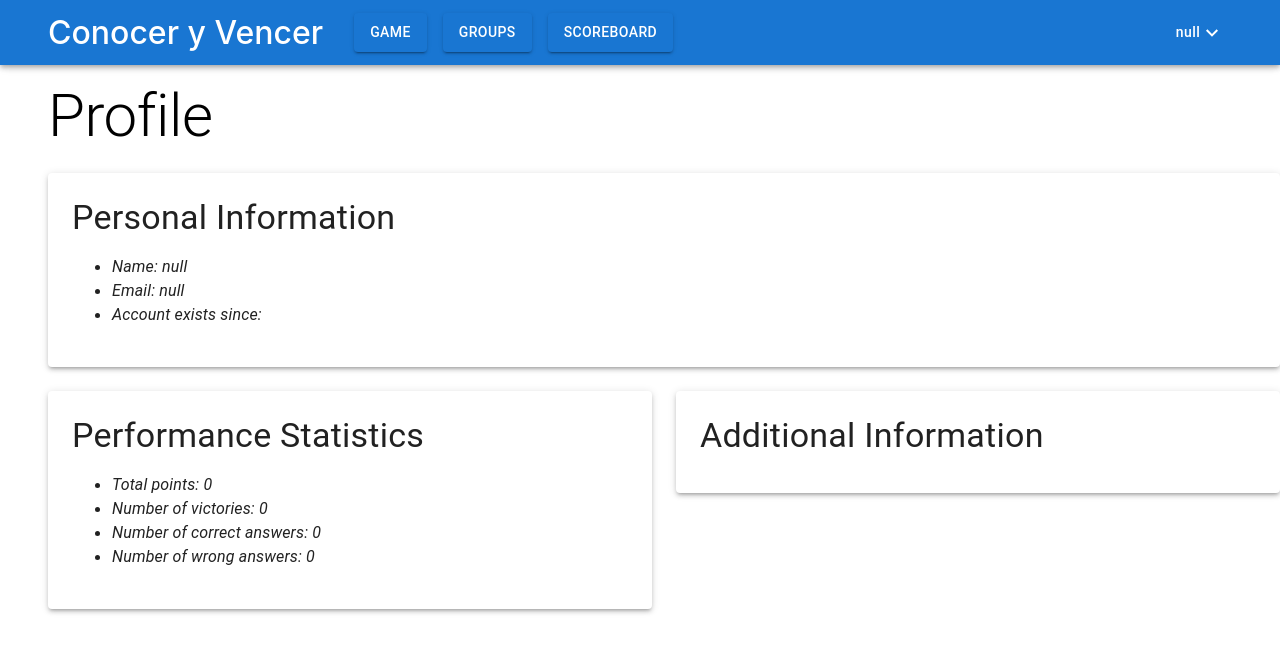
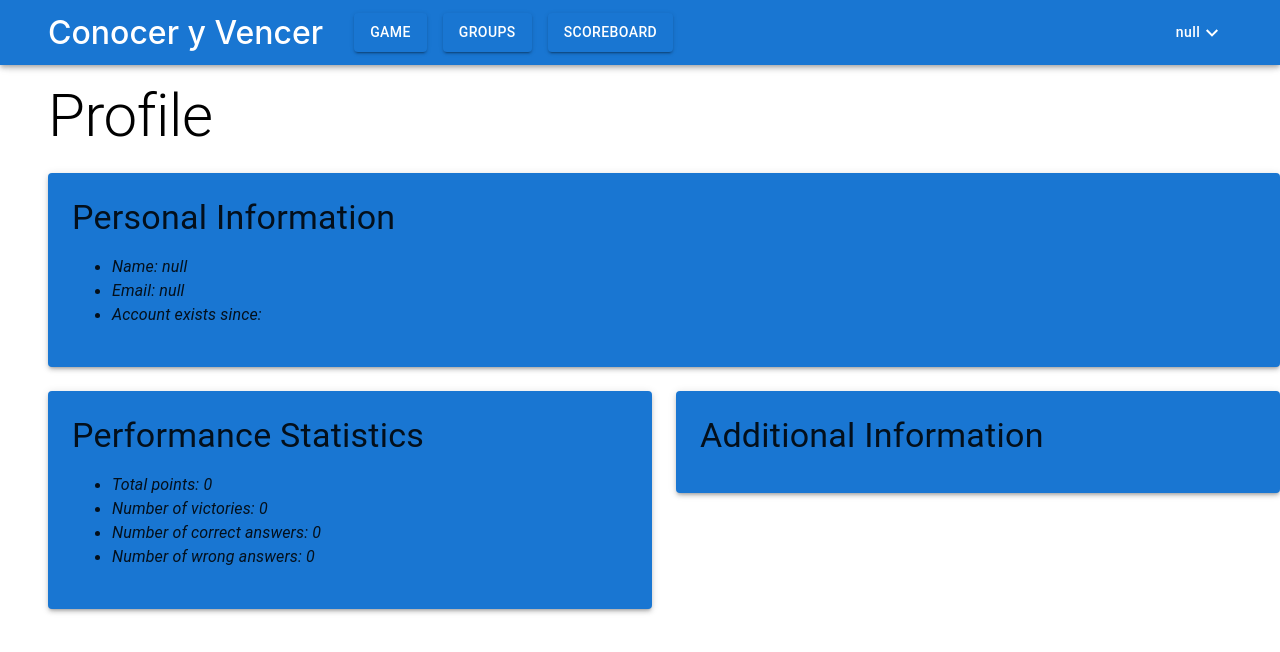
Before and after one commit to Arquisoft/wiq_en2a, a React (Create React App) app in the folder webapp/: page /profile in a window 1280 px wide. Shown: the top 652 px of the page. Built offline with nearby package versions, Linux system fonts and the light colour scheme.

Commit message:
Background color for papers at profile

```diff
--- a/webapp/src/pages/userProfile/index.tsx
+++ b/webapp/src/pages/userProfile/index.tsx
@@ -23,7 +23,7 @@ const ProfilePage = () => {
         <Typography variant="h2" gutterBottom className='profile-header'>Profile</Typography>
         <Grid container spacing={3}>
           <Grid item xs={12}>
-            <Paper elevation={3} sx={{ p: 3 }}>
+            <Paper elevation={3} sx={{ p: 3, backgroundColor: '#1976d2' }}>
               <Typography variant="h4" gutterBottom className='profile-subheader'>Personal Information</Typography>
               <ul>
                 <li><Typography variant="body1" className='field'>{t('profile_name')} { user }</Typography></li>
@@ -33,7 +33,7 @@ const ProfilePage = () => {
             </Paper>
           </Grid>
           <Grid item xs={12} md={6}>
-            <Paper elevation={3} sx={{ p: 3 }}>
+            <Paper elevation={3} sx={{ p: 3, backgroundColor: '#1976d2' }}>
               <Typography variant="h4" gutterBottom className='profile-subheader'>Performance Statistics</Typography>
               <ul>
                 <li><Typography variant="body1" className='field'>{t('profile_points')} { JSON.stringify(Number(score)) }</Typography></li>
@@ -44,7 +44,7 @@ const ProfilePage = () => {
             </Paper>
           </Grid>
           <Grid item xs={12} md={6}>
-            <Paper elevation={3} sx={{ p: 3 }}>
+            <Paper elevation={3} sx={{ p: 3, backgroundColor: '#1976d2' }}>
               <Typography variant="h4" gutterBottom className='profile-subheader'>Additional Information</Typography>
               {/* Add additional information here */}
             </Paper>
```
